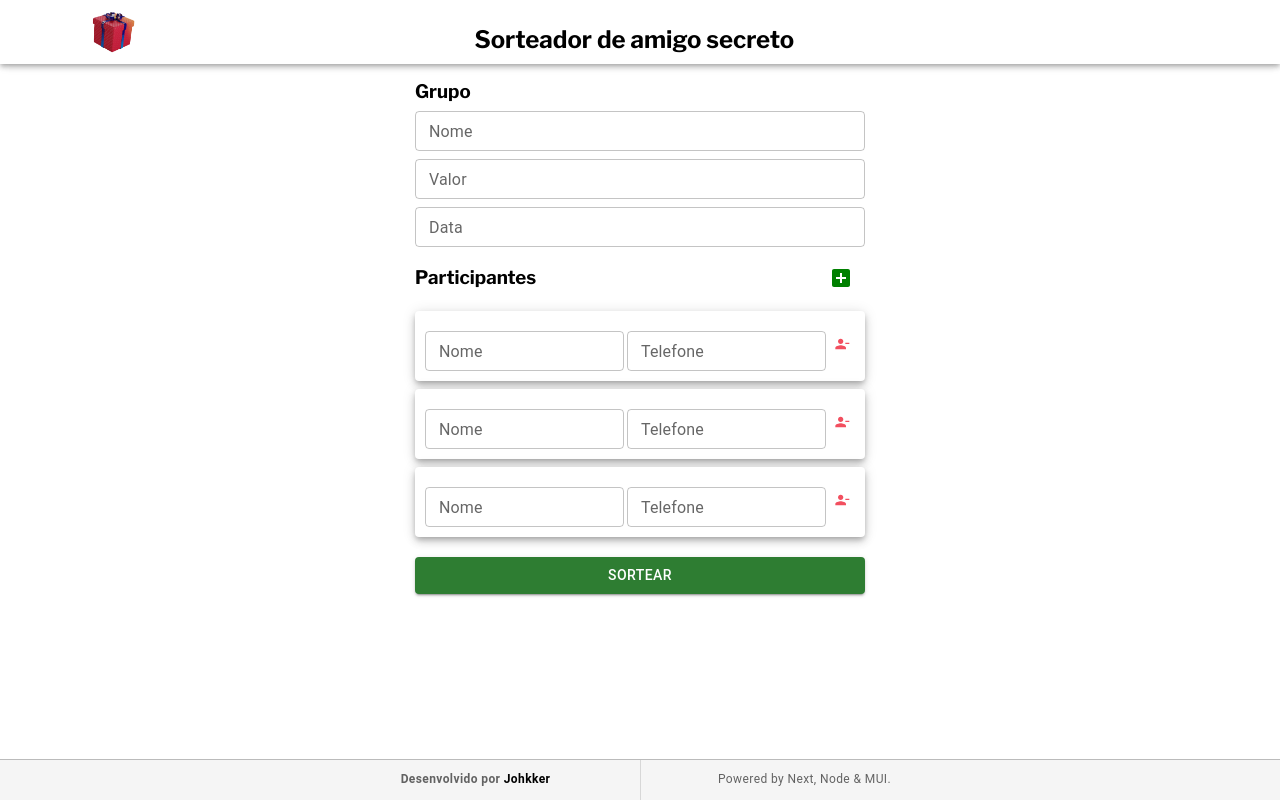
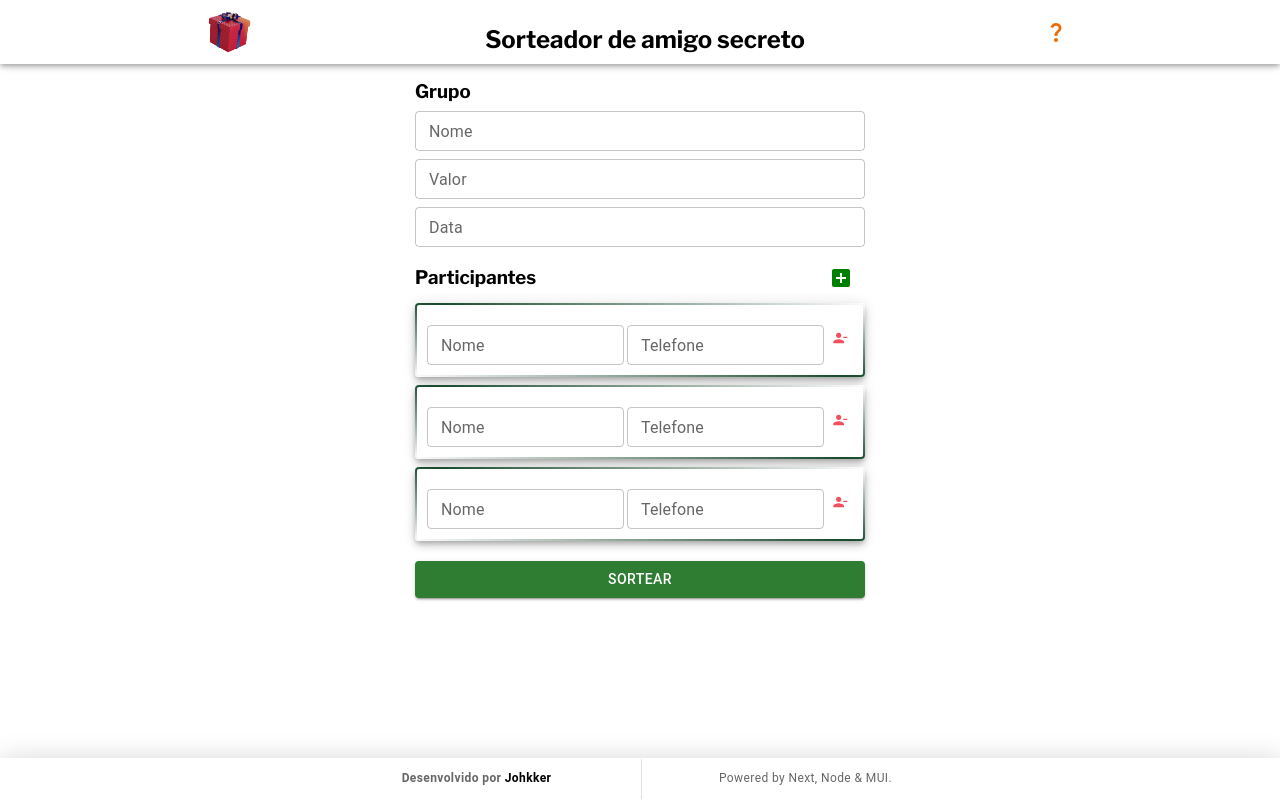
Before and after one commit to johkker/f-amigo-secreto, a Next.js app: page / in a window 1280 px wide. Built offline with nearby package versions, Linux system fonts and the light colour scheme.

Commit message:
[!]feat/styling: added new features and styles. Help button added with information on how the system works and how it is supposed to be used. Added animation and custom border style for user cards.

```diff
--- a/components/Topbar.component.tsx
+++ /dev/null
@@ -1,27 +0,0 @@
-import { AppBar, Container, Toolbar, Typography } from '@mui/material';
-import { Box } from '@mui/system';
-import Image from 'next/image';
-
-export const Topbar = () => {
-  return (
-    <>
-      <AppBar position="fixed" color="inherit">
-        <Container>
-          <Toolbar sx={{ alignItems: 'center', justifyContent: 'center' }}>
-            <Box width="35%">
-              <Image
-                src="/android-chrome-192x192.png"
-                alt="Logo"
-                width={50}
-                height={50}
-              />{' '}
-            </Box>
-            <Box width="65%" sx={{ zIndex: '5' }}>
-              <h2>Sorteador de amigo secreto</h2>
-            </Box>
-          </Toolbar>
-        </Container>
-      </AppBar>
-    </>
-  );
-};
--- a/components/index.tsx
+++ /dev/null
@@ -1,6 +0,0 @@
-import { Header } from './Header.component';
-import { Main } from './Main.component';
-import { Topbar } from './Topbar.component';
-import { Footer } from './Footer.component';
-
-export { Header, Main, Topbar, Footer };
--- a/pages/api/hello.ts
+++ /dev/null
@@ -1,9 +0,0 @@
-// Next.js API route support: https://nextjs.org/docs/api-routes/introduction
-import type { NextApiRequest, NextApiResponse } from 'next';
-
-export default function handler(req: NextApiRequest, res: NextApiResponse) {
-  if (req.method !== 'POST') {
-    res.status(405).send({ message: 'Only POST requests allowed' });
-    return;
-  }
-}
--- a/pages/index.tsx
+++ b/pages/index.tsx
@@ -1,4 +1,4 @@
-import { Footer, Header, Main, Topbar } from '../components';
+import { Footer, Header, Main, Topbar } from '../sections';
 import { Toaster } from 'react-hot-toast';
 
 export default function Home() {
--- a/components/Footer.component.tsx
+++ b/sections/Footer.section.tsx
@@ -11,11 +11,14 @@ export const Footer = () => {
         justifyContent: 'center',
         height: '40px',
         width: '100%',
-        backgroundColor: '#f5f5f5',
         position: 'fixed',
-        bottom: 0,
-        right: 0,
-        borderTop: '1px solid #bbbbbb',
+        bottom: '0',
+        left: '0',
+        background: 'rgba(255, 255, 255, 0.165)',
+        boxShadow: '0 4px 30px rgba(0, 0, 0, 0.2)',
+        backdropFilter: ' blur(2.6px)',
+        webkitBackdropFilter: 'blur(2.6px)',
+        border: '1px solid rgba(255, 255, 255, 0.25)',
       }}
       divider={<Divider orientation="vertical" flexItem />}
     >
--- a/components/Main.component.tsx
+++ b/sections/Main.section.tsx
@@ -85,6 +85,7 @@ export const Main = () => {
         height: '100%',
         alignItems: 'center',
         justifyContent: 'flex-start',
+        backgroundImage: '/background.png',
       }}
     >
       <Toolbar
@@ -134,10 +135,7 @@ export const Main = () => {
               helperText={errors.endDate?.message}
             />
           </Stack>
-          <Stack spacing={1}>
-            <Stack
-              sx={{ flexDirection: 'row', justifyContent: 'space-between' }}
-            >
+          <Stack sx={{ flexDirection: 'row', justifyContent: 'space-between' }}>
             <h3>Participantes</h3>
             <Tooltip title="Adicionar participante">
               <IconButton
@@ -150,14 +148,21 @@ export const Main = () => {
               </IconButton>
             </Tooltip>
           </Stack>
-
+          <Stack spacing={1}>
             <Typography color="error">{errors.users?.message}</Typography>
 
             {participantes.map((participante, index) => {
               return (
                 <Card
                   elevation={5}
-                  sx={{ padding: '10px' }}
+                  sx={{
+                    animation:
+                      'slide-in-right 0.5s cubic-bezier(0.250, 0.460, 0.450, 0.940) both',
+                    padding: '10px',
+                    border: '2px solid transparent',
+                    background:
+                      'linear-gradient(#FFFFFF, #FFFFFF) padding-box,linear-gradient(10deg, #FFFFFF 0%, #184A2C 50%,#FFFFFF 100%) border-box',
+                  }}
                   key={`participante.name+${index}`}
                 >
                   <Stack
--- /dev/null
+++ b/sections/Topbar.section.tsx
@@ -0,0 +1,92 @@
+import AppBar from '@mui/material/AppBar';
+import Container from '@mui/material/Container';
+import IconButton from '@mui/material/IconButton';
+import Toolbar from '@mui/material/Toolbar';
+import Typography from '@mui/material/Typography';
+import Dialog from '@mui/material/Dialog';
+import Card from '@mui/material/Card';
+import QuestionIcon from '@mui/icons-material/QuestionMark';
+import CloseButton from '@mui/icons-material/Close';
+import { Box } from '@mui/system';
+import Image from 'next/image';
+import { useState } from 'react';
+
+export const Topbar = () => {
+  const [open, setOpen] = useState(false);
+  const handleOpen = () => setOpen(true);
+  const handleClose = () => setOpen(false);
+
+  return (
+    <>
+      <AppBar position="fixed" color="inherit">
+        <Container>
+          <Toolbar
+            sx={{ alignItems: 'center', justifyContent: 'space-around' }}
+          >
+            <Box>
+              <Image
+                src="/android-chrome-192x192.png"
+                alt="Logo"
+                width={50}
+                height={50}
+              />{' '}
+            </Box>
+            <Box sx={{ zIndex: '5' }}>
+              <h2>Sorteador de amigo secreto</h2>
+            </Box>
+            <Box>
+              <IconButton onClick={() => handleOpen()}>
+                <QuestionIcon color="warning" />
+              </IconButton>
+            </Box>
+          </Toolbar>
+        </Container>
+      </AppBar>
+      <Dialog open={open} onClose={handleClose}>
+        <Card sx={{ maxWidth: '500px', padding: '6%' }}>
+          <IconButton
+            sx={{
+              position: 'absolute',
+              right: '10px',
+              top: '10px',
+            }}
+            onClick={handleClose}
+          >
+            <CloseButton />
+          </IconButton>
+          <Typography variant="h5" color="text.primary" align="center">
+            Como funciona?
+          </Typography>
+          <br />
+          <Typography variant="body2" color="text.secondary" align="left">
+            1 - O sistema irá verificar se todos participantes estão no
+            WhatsApp.
+            <br />
+            2 - Será feito um sorteio aleatório de quem irá presentear quem.
+            <br />
+            3 - Uma mensagem será enviada para cada participante com o nome do
+            amigo secreto.
+            <br />
+            4 - Um grupo será criado no WhatsApp com todos os participantes.
+            <br />
+            5 - Alguém aleatório será escolhido como Admin do grupo.
+            <br />6 - O bot irá sair do grupo, para que mantenham a privacidade.
+          </Typography>
+          <br />
+          <Typography variant="h5" color="text.primary" align="center">
+            Como utilizar?
+          </Typography>
+          <br />
+          <Typography variant="body2" color="text.secondary" align="left">
+            - Insira o nome e número de todos os participantes e clique em{' '}
+            <b>Sortear</b>.
+            <br />
+            - O número deve ser inserido no formato: 11999999999, ou seja, com o
+            DDD e sem espaços.
+            <br />- Não pode ter números repetidos. `
+          </Typography>
+        </Card>
+      </Dialog>
+    </>
+  );
+};
--- /dev/null
+++ b/sections/index.tsx
@@ -0,0 +1,6 @@
+import { Header } from './Header.section';
+import { Main } from './Main.section';
+import { Topbar } from './Topbar.section';
+import { Footer } from './Footer.section';
+
+export { Header, Main, Topbar, Footer };
--- a/styles/globals.css
+++ b/styles/globals.css
@@ -33,3 +33,28 @@ h6 {
 * {
   overflow-x: visible;
 }
+
+@-webkit-keyframes slide-in-right {
+  0% {
+    -webkit-transform: translateX(1000px);
+    transform: translateX(1000px);
+    opacity: 0;
+  }
+  100% {
+    -webkit-transform: translateX(0);
+    transform: translateX(0);
+    opacity: 1;
+  }
+}
+@keyframes slide-in-right {
+  0% {
+    -webkit-transform: translateX(1000px);
+    transform: translateX(1000px);
+    opacity: 0;
+  }
+  100% {
+    -webkit-transform: translateX(0);
+    transform: translateX(0);
+    opacity: 1;
+  }
+}
```
Also changed, not shown: sections/Header.section.tsx (renamed from components/Header.component.tsx). Lines whose indentation alone changed are shown as unchanged.
